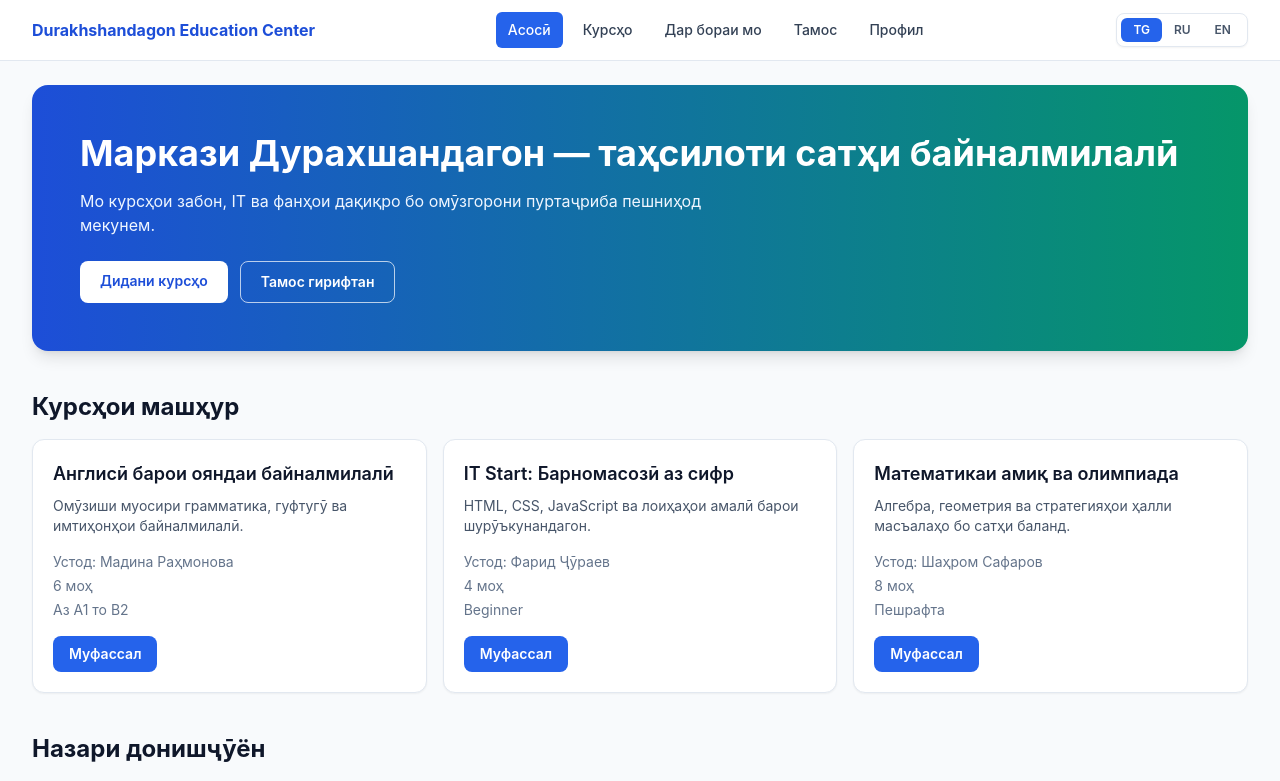
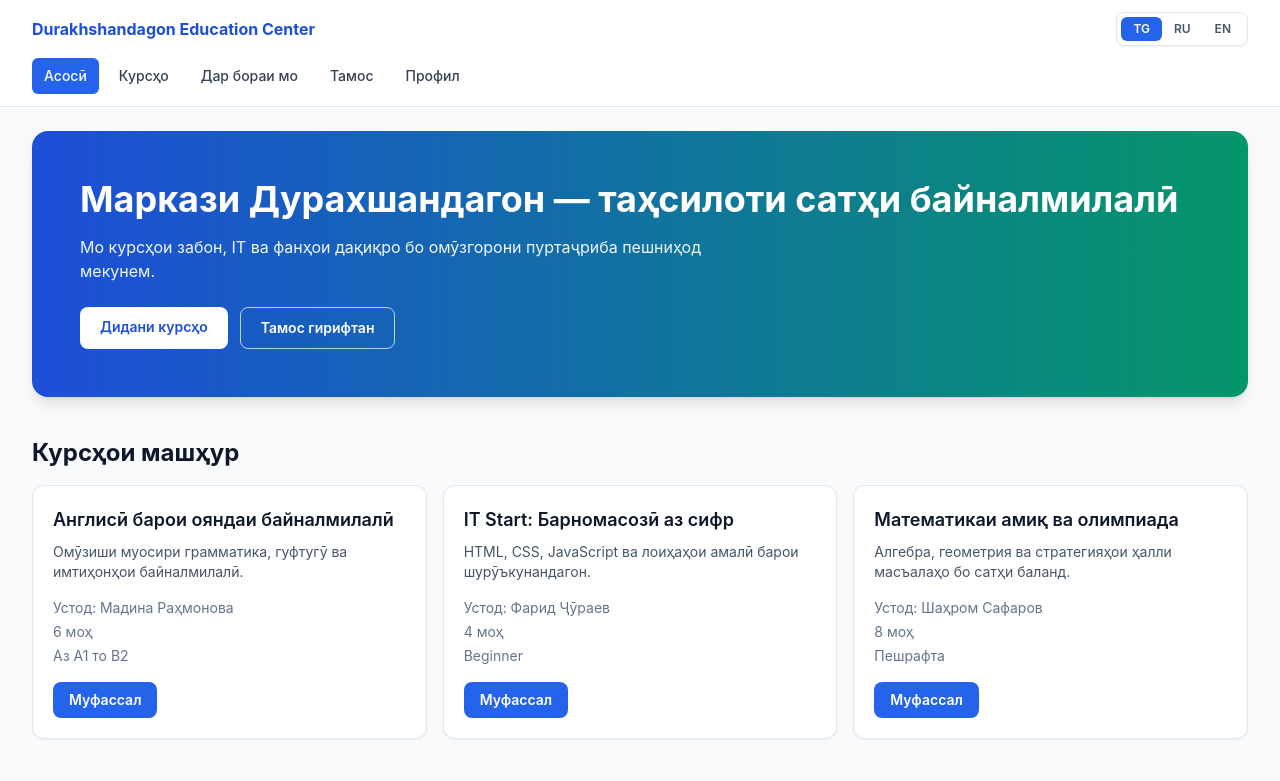
Before and after one commit to saqwaq33-code/durakhshandagon-education-center, a React (Vite) app: page / in a window 1280 px wide. Shown: the top 781 px of the page. Built offline with nearby package versions, Linux system fonts and the light colour scheme.

Commit message:
fix: add mobile nav and improve localized accessibility
Co-authored-by: saqwaq33-code <312506367+saqwaq33-code@users.noreply.github.com>

```diff
--- a/src/components/ContactForm.tsx
+++ b/src/components/ContactForm.tsx
@@ -3,11 +3,11 @@ import { useLanguage } from '../hooks/useLanguage'
 
 const ContactForm = () => {
   const { t } = useLanguage()
-  const [sent, setSent] = useState(false)
+  const [statusMessage, setStatusMessage] = useState<string | null>(null)
 
   const onSubmit = (event: React.FormEvent<HTMLFormElement>) => {
     event.preventDefault()
-    setSent(true)
+    setStatusMessage(t('contact.form.success'))
     event.currentTarget.reset()
   }
 
@@ -58,9 +58,9 @@ const ContactForm = () => {
         {t('contact.form.submit')}
       </button>
 
-      {sent && (
+      {statusMessage && (
         <p className="text-sm text-emerald-700" role="status" aria-live="polite">
-          {t('contact.form.success')}
+          {statusMessage}
         </p>
       )}
     </form>
--- a/src/components/LanguageSwitcher.tsx
+++ b/src/components/LanguageSwitcher.tsx
@@ -4,13 +4,13 @@ import type { Language } from '../context/LanguageContext'
 const options: Language[] = ['tg', 'ru', 'en']
 
 const LanguageSwitcher = () => {
-  const { language, setLanguage } = useLanguage()
+  const { language, setLanguage, t } = useLanguage()
 
   return (
     <div
       className="inline-flex rounded-lg border border-slate-200 bg-white p-1 shadow-sm"
       role="group"
-      aria-label="Language switcher"
+      aria-label={t('common.languageSwitcher')}
     >
       {options.map((option) => (
         <button
--- a/src/components/Navbar.tsx
+++ b/src/components/Navbar.tsx
@@ -12,12 +12,15 @@ const Navbar = () => {
 
   return (
     <header className="sticky top-0 z-40 border-b border-slate-200 bg-white/90 backdrop-blur">
-      <div className="mx-auto flex w-full max-w-7xl items-center justify-between px-4 py-3 sm:px-6 lg:px-8">
-        <Link to="/" className="text-sm font-bold text-blue-700 sm:text-base">
-          Durakhshandagon Education Center
-        </Link>
+      <div className="mx-auto w-full max-w-7xl px-4 py-3 sm:px-6 lg:px-8">
+        <div className="flex items-center justify-between">
+          <Link to="/" className="text-sm font-bold text-blue-700 sm:text-base">
+            Durakhshandagon Education Center
+          </Link>
+          <LanguageSwitcher />
+        </div>
 
-        <nav className="hidden items-center gap-2 md:flex">
+        <nav className="mt-3 flex flex-wrap items-center gap-2 md:hidden">
           <NavLink to="/" className={navItemClass} end>
             {t('nav.home')}
           </NavLink>
@@ -35,7 +38,23 @@ const Navbar = () => {
           </NavLink>
         </nav>
 
-        <LanguageSwitcher />
+        <nav className="mt-3 hidden items-center gap-2 md:flex">
+          <NavLink to="/" className={navItemClass} end>
+            {t('nav.home')}
+          </NavLink>
+          <NavLink to="/courses" className={navItemClass}>
+            {t('nav.courses')}
+          </NavLink>
+          <NavLink to="/about" className={navItemClass}>
+            {t('nav.about')}
+          </NavLink>
+          <NavLink to="/contact" className={navItemClass}>
+            {t('nav.contact')}
+          </NavLink>
+          <NavLink to="/profile" className={navItemClass}>
+            {t('nav.profile')}
+          </NavLink>
+        </nav>
       </div>
     </header>
   )
--- a/src/i18n/en.json
+++ b/src/i18n/en.json
@@ -10,7 +10,8 @@
     "tagline": "Quality education for a brighter future"
   },
   "common": {
-    "readMore": "Read more"
+    "readMore": "Read more",
+    "languageSwitcher": "Language switcher"
   },
   "home": {
     "heroTitle": "Durakhshandagon Center — International-Level Education",
--- a/src/i18n/ru.json
+++ b/src/i18n/ru.json
@@ -10,7 +10,8 @@
     "tagline": "Качественное образование для яркого будущего"
   },
   "common": {
-    "readMore": "Подробнее"
+    "readMore": "Подробнее",
+    "languageSwitcher": "Переключатель языка"
   },
   "home": {
     "heroTitle": "Durakhshandagon — образование международного уровня",
--- a/src/i18n/tg.json
+++ b/src/i18n/tg.json
@@ -10,7 +10,8 @@
     "tagline": "Омӯзиши босифат барои ояндаи равшан"
   },
   "common": {
-    "readMore": "Муфассал"
+    "readMore": "Муфассал",
+    "languageSwitcher": "Ивазкунии забон"
   },
   "home": {
     "heroTitle": "Маркази Дурахшандагон — таҳсилоти сатҳи байналмилалӣ",
```
